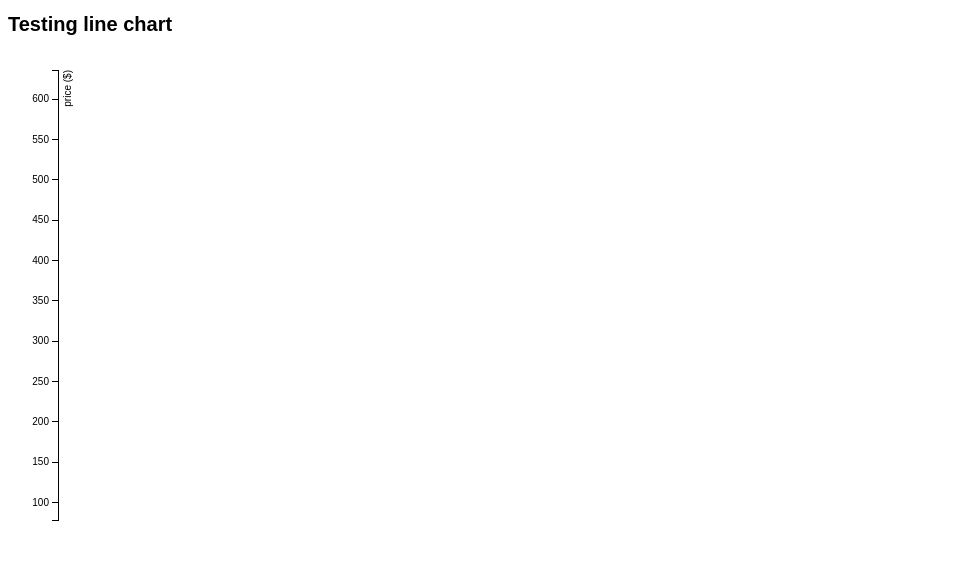
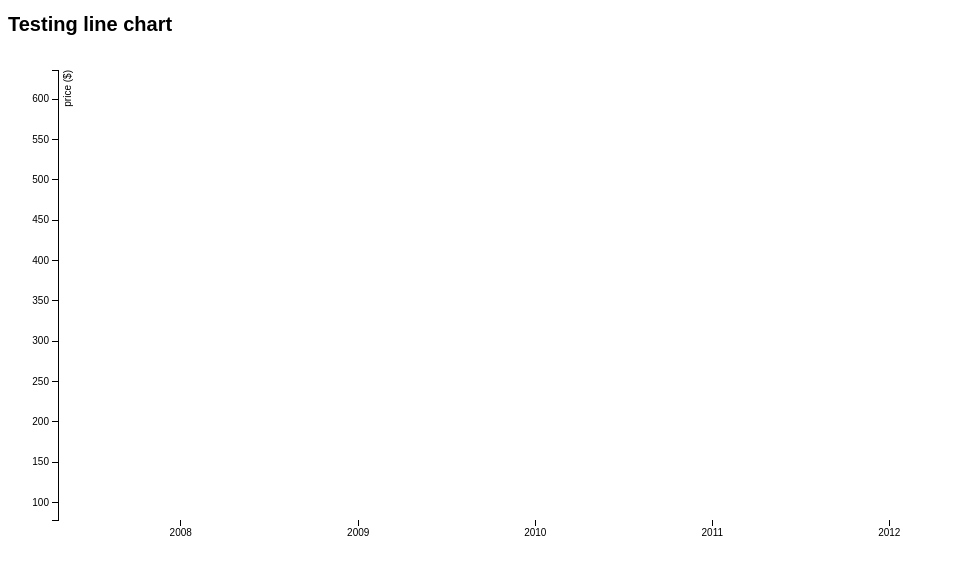
Before and after one commit to KonstantinOsenov/d3_charts, a plain HTML site: page index.html in a window 1280 px wide. Shown: the whole page, without its empty margins (0-955 px from the left). Drawn offline with nearby package versions, Linux system fonts and the light colour scheme.

Commit message:
Update index.html

```diff
--- a/index.html
+++ b/index.html
@@ -36,7 +36,7 @@
     width = 960 - margin.left - margin.right,
     height = 500 - margin.top - margin.bottom;
 
-var parseDate = d3.time.format("%d-%b-%y").parse;
+var parseDate = d3.time.format("%Y-%m-%d").parse;
 
 var x = d3.time.scale()
 	.range([0, width]);
```
